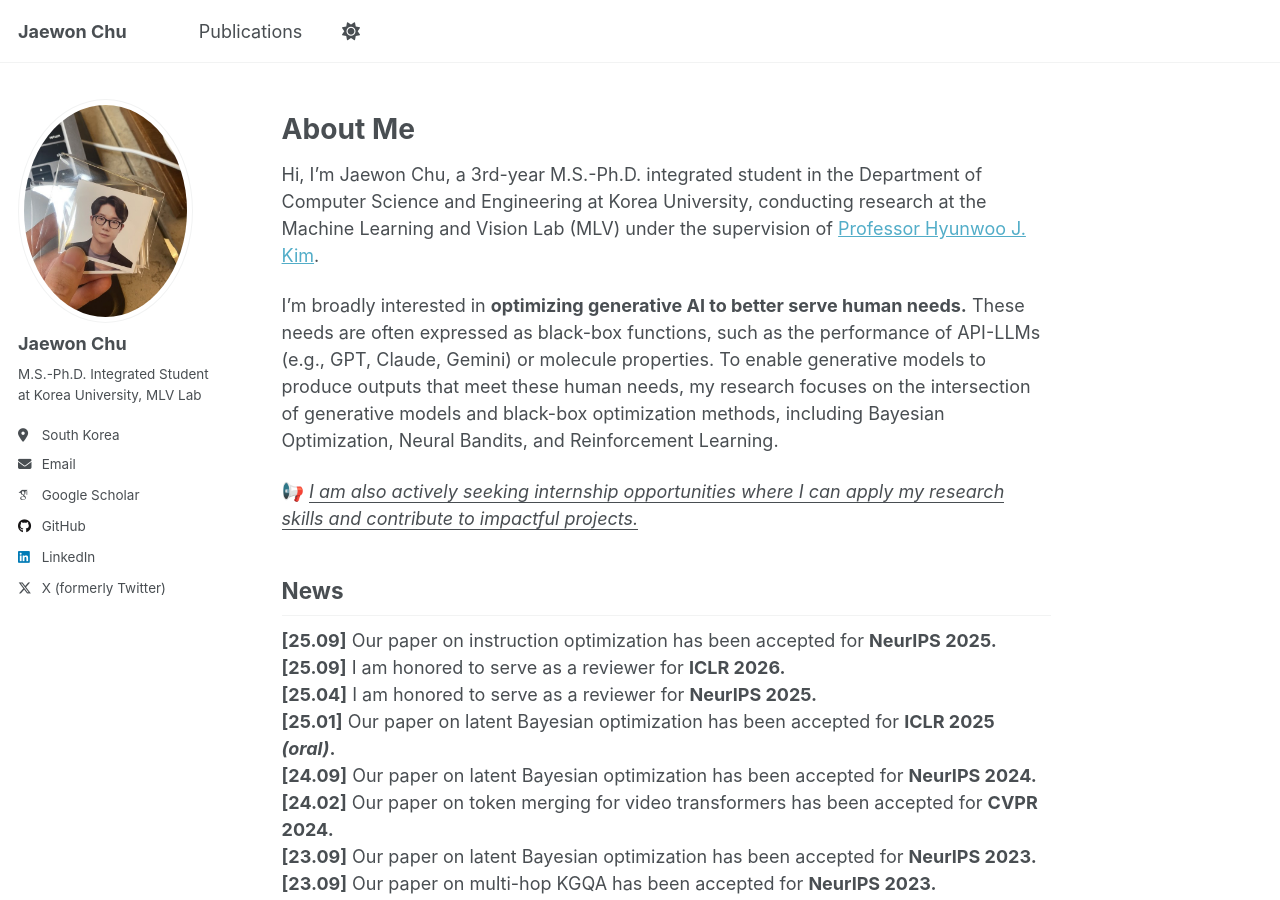
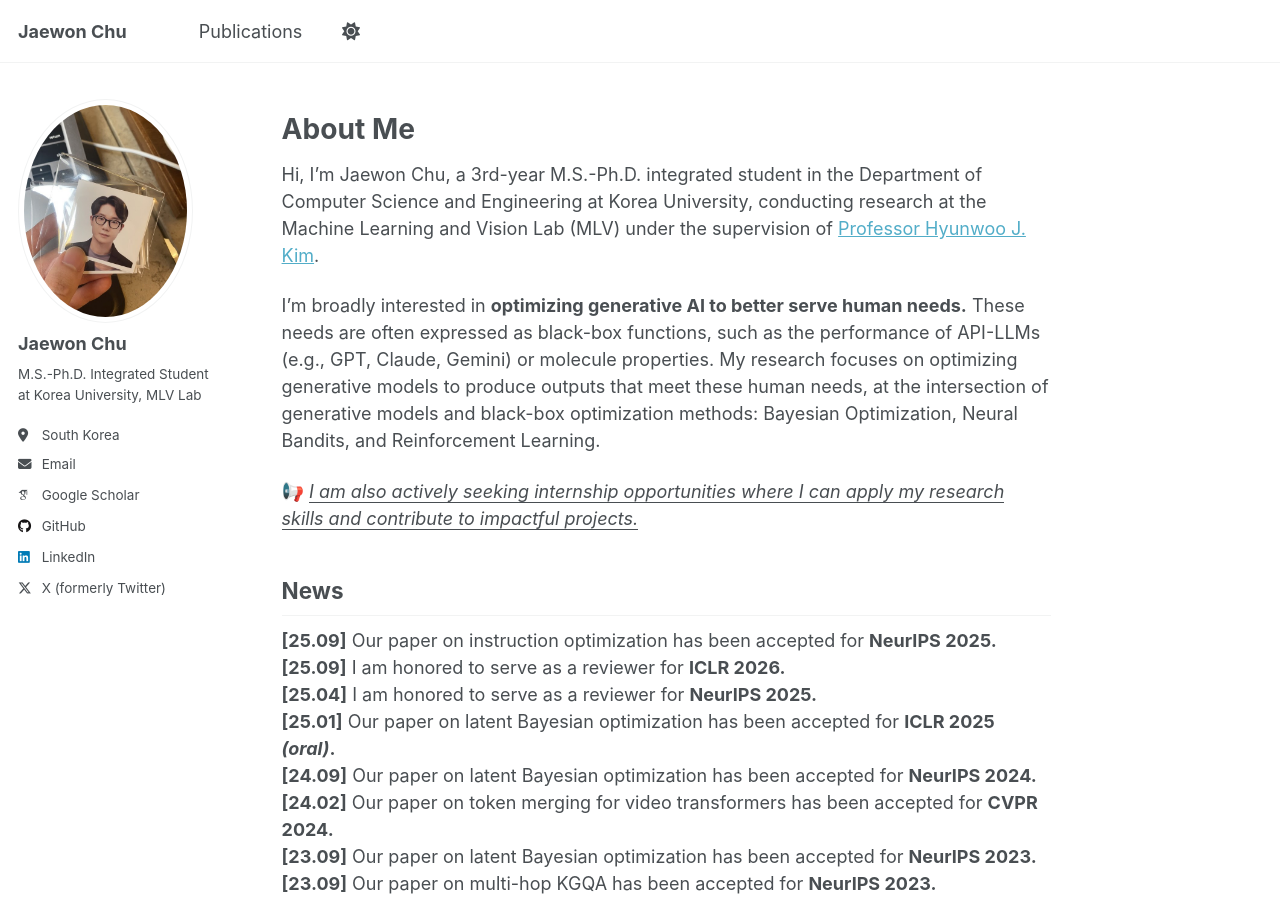
Before and after one commit to jaewonchu/jaewonchu.github.io, a Jekyll site: the page built from _pages/about.md, in a window 1280 px wide and 900 px high. Built offline with Jekyll 4.4.1, drawn with Linux system fonts in a browser that asks for light colours; some web fonts are replaced; a script that is not in the unit is left out.

Commit message:
Modification

```diff
--- a/_pages/about.md
+++ b/_pages/about.md
@@ -10,7 +10,7 @@ About Me
 ======
 Hi, I’m Jaewon Chu, a 3rd-year M.S.-Ph.D. integrated student in the Department of Computer Science and Engineering at Korea University, conducting research at the Machine Learning and Vision Lab (MLV) under the supervision of [Professor Hyunwoo J. Kim](https://www.hyunwoojkim.com/).
 
-I’m broadly interested in <strong>optimizing generative AI to better serve human needs.</strong> These needs are often expressed as black-box functions, such as the performance of API-LLMs (e.g., GPT, Claude, Gemini) or molecule properties. To enable generative models to produce outputs that meet these human needs, my research focuses on the intersection of generative models and black-box optimization methods, including Bayesian Optimization, Neural Bandits, and Reinforcement Learning.
+I’m broadly interested in <strong>optimizing generative AI to better serve human needs.</strong> These needs are often expressed as black-box functions, such as the performance of API-LLMs (e.g., GPT, Claude, Gemini) or molecule properties. My research focuses on optimizing generative models to produce outputs that meet these human needs, at the intersection of generative models and black-box optimization methods: Bayesian Optimization, Neural Bandits, and Reinforcement Learning.
 
 📢 _<u>I am also actively seeking internship opportunities where I can apply my research skills and contribute to impactful projects.</u>_
 
```
